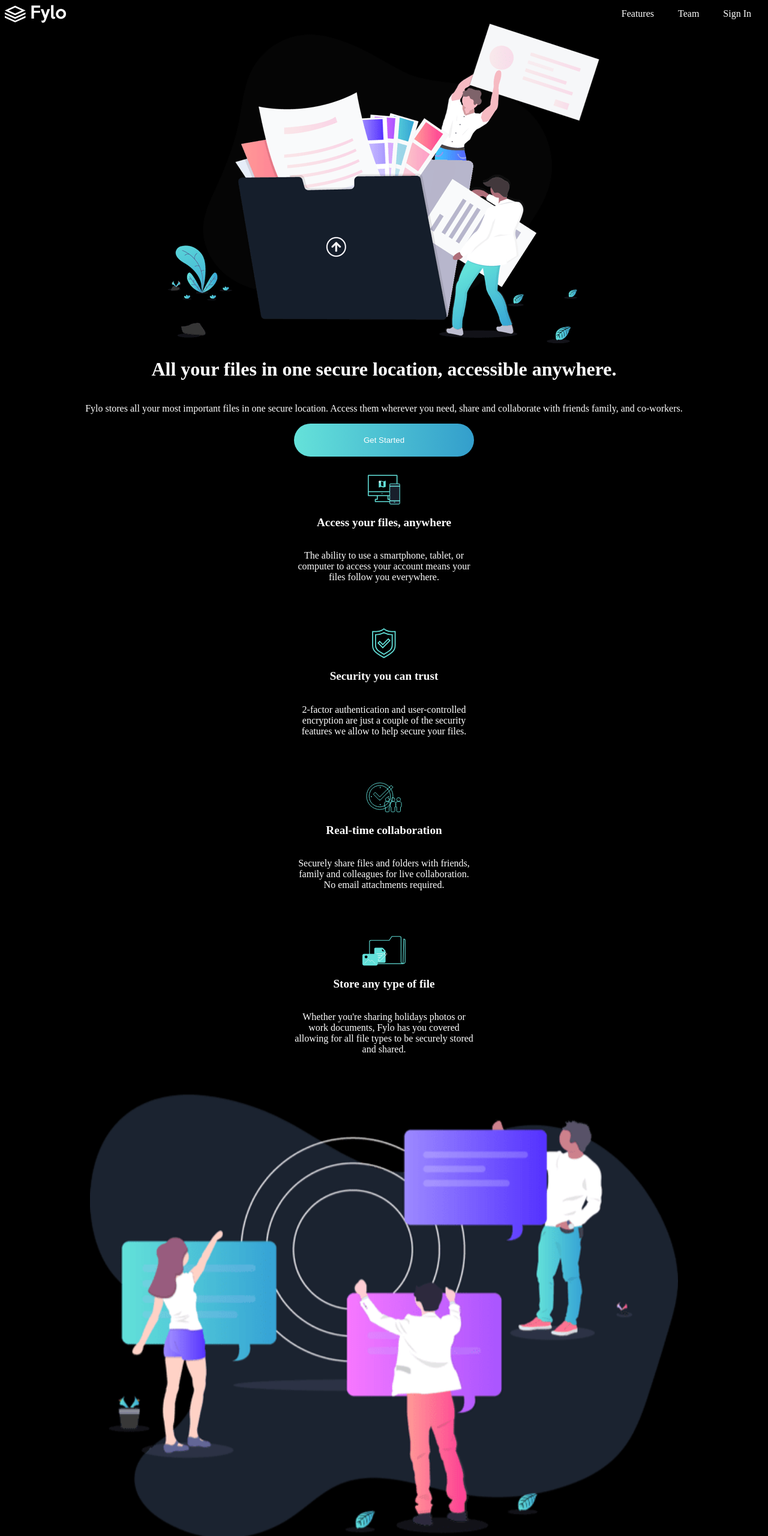
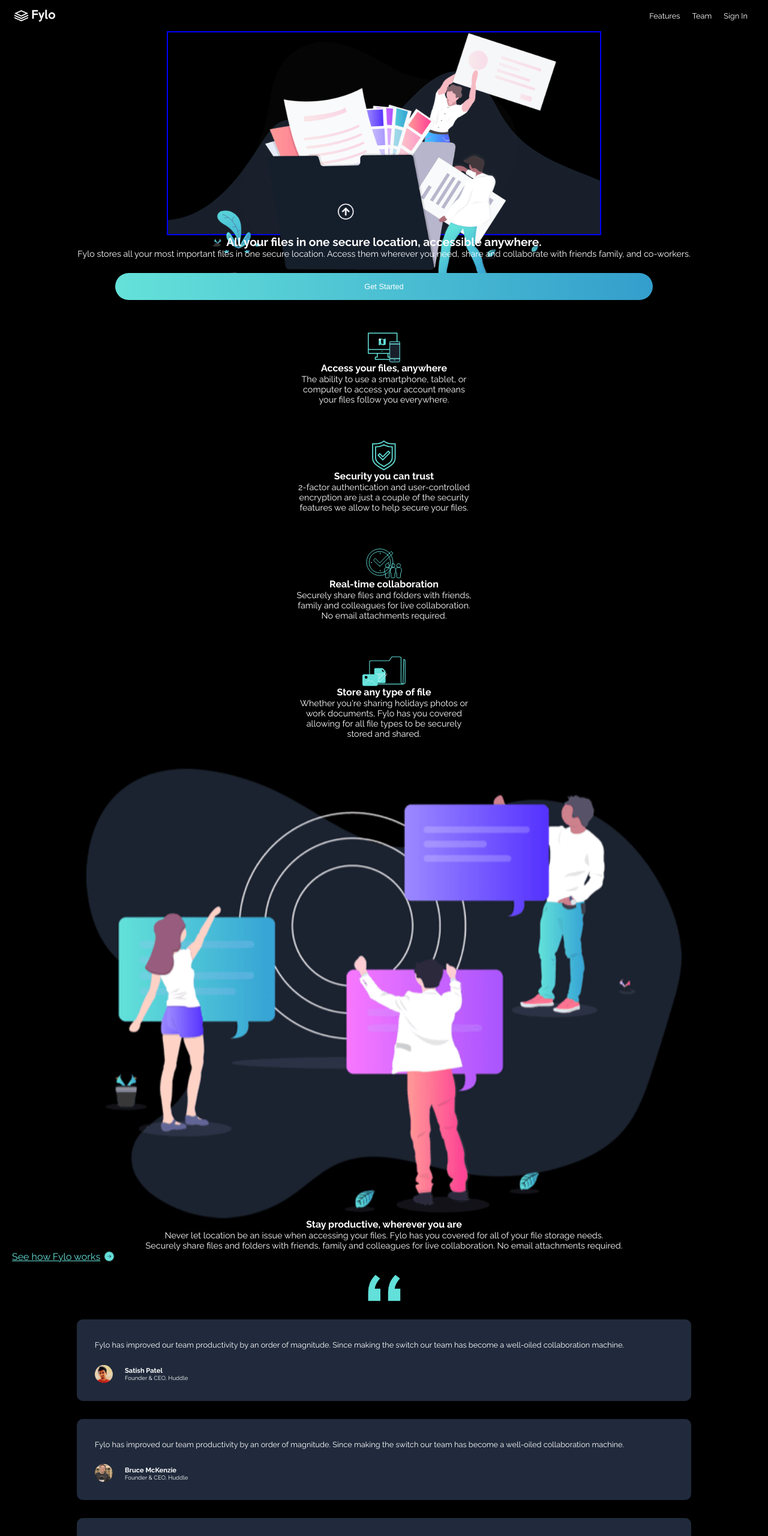
Before and after one commit to MarinaFroes/frontend-mentor-fylo-dark-theme, a plain HTML site: page index.html in a window 1280 px wide. Shown: the top 2560 px of the page at 60% size. Drawn offline with Linux system fonts and the light colour scheme.

Commit message:
styles: Add styles

```diff
--- a/styles.css
+++ b/styles.css
@@ -1,6 +1,17 @@
+* {
+  box-sizing: border-box;
+  padding: 0;
+  margin: 0;
+}
+
+html {
+  font-size: 16px;
+  font-family: Raleway;
+}
+
 body {
   background-color: black;
-  color: white;
+  color: hsl(0, 0%, 100%);
 }
 
 .attribution {
@@ -15,22 +26,44 @@ body {
 nav {
   display: flex;
   justify-content: space-between;
+  padding: 1rem 1.5rem;
 }
 
 #links-container {
-  /* border: 2px solid white; */
   display: flex;
   align-items: center;
 }
 
 .nav-links {
-  color: white;
+  color: hsl(0, 0%, 100%);
   text-decoration: none;
-  padding: 0 20px;
+  padding: 0 10px;
+  font-size: 0.8rem;
 }
 
 #logo {
-  height: 30px;
+  height: 20px;
+}
+
+h1 {
+  font-size: 1.2rem;
+}
+
+h2 {
+  font-size: 1.1rem;
+}
+
+h3 {
+  font-size: 1.0rem;
+}
+
+p {
+  font-size: 0.9rem;
+}
+
+button {
+  font-size: 0.8rem;
+  margin: 1.5rem;
 }
 
 header {
@@ -39,31 +72,27 @@ header {
   align-items: center;
   justify-content: center;
   text-align: center;
+  width: 100%;
 }
 
-h1 {
-  font-size: 2rem;
+#header-img {
+  width: 80%;
 }
 
-h2 {
-  font-size: 1.5rem;
-}
-
-h3 {
-  font-size: 1.2rem;
-}
-
-p {
-  font-size: 1rem;
+.images-container {
+  top: 0;
+  background: url('./images/bg-curvy-mobile.svg') bottom center / 100% no-repeat;
+  border: 2px solid blue;
+  height: 340px;
 }
 
 .get-started {
   background: linear-gradient(to right, hsl(176, 68%, 64%), hsl(198, 60%, 50%));
   border: none;
-  padding: 20px;
-  width: 300px;
+  padding: 15px;
+  width: 70%;
   border-radius: 50px;
-  color: white;
+  color: hsl(0, 0%, 100%);
 }
 
 #features-container {
@@ -128,17 +157,20 @@ p {
   margin-top: 30px;
   padding: 20px;
   border-radius: 10px;
-  width: 300px;
+  width: 80%;
   background-color: hsl(219, 30%, 18%);
 }
 
-/* .testimonial-text {
-
-} */
+.testimonial-text {
+  padding: 10px;
+  font-size: 0.8rem;
+  line-height: 2;
+}
 
 .profile {
   display: flex;
   align-items: center;
+  padding: 10px;
 }
 
 .testimonial-pic {
@@ -149,12 +181,13 @@ p {
 
 .profile-name {
   font-weight: 700;
+  font-size: 0.7rem;
   padding: 0;
   margin: 0;
 }
 
 .profile-role {
-  font-size: 0.8rem;
+  font-size: 0.6rem;
   padding: 0;
   margin: 0;
 }
@@ -163,3 +196,32 @@ p {
   display: flex;
   flex-direction: column;
 }
+
+#signin {
+  background-color: hsl(217, 28%, 15%);
+  display: flex;
+  flex-direction: column;
+  align-items: center;
+  margin: 20px;
+  padding: 20px;
+}
+
+.footer-info {
+  display: flex;
+}
+
+.footer-icon {
+  width: 20px;
+  padding: 10px;
+}
+
+.info-links {
+  display: flex;
+  flex-direction: column;
+}
+
+.info-link {
+  color: white;
+  text-decoration: none;
+  font-size: 0.9rem;
+}
```
